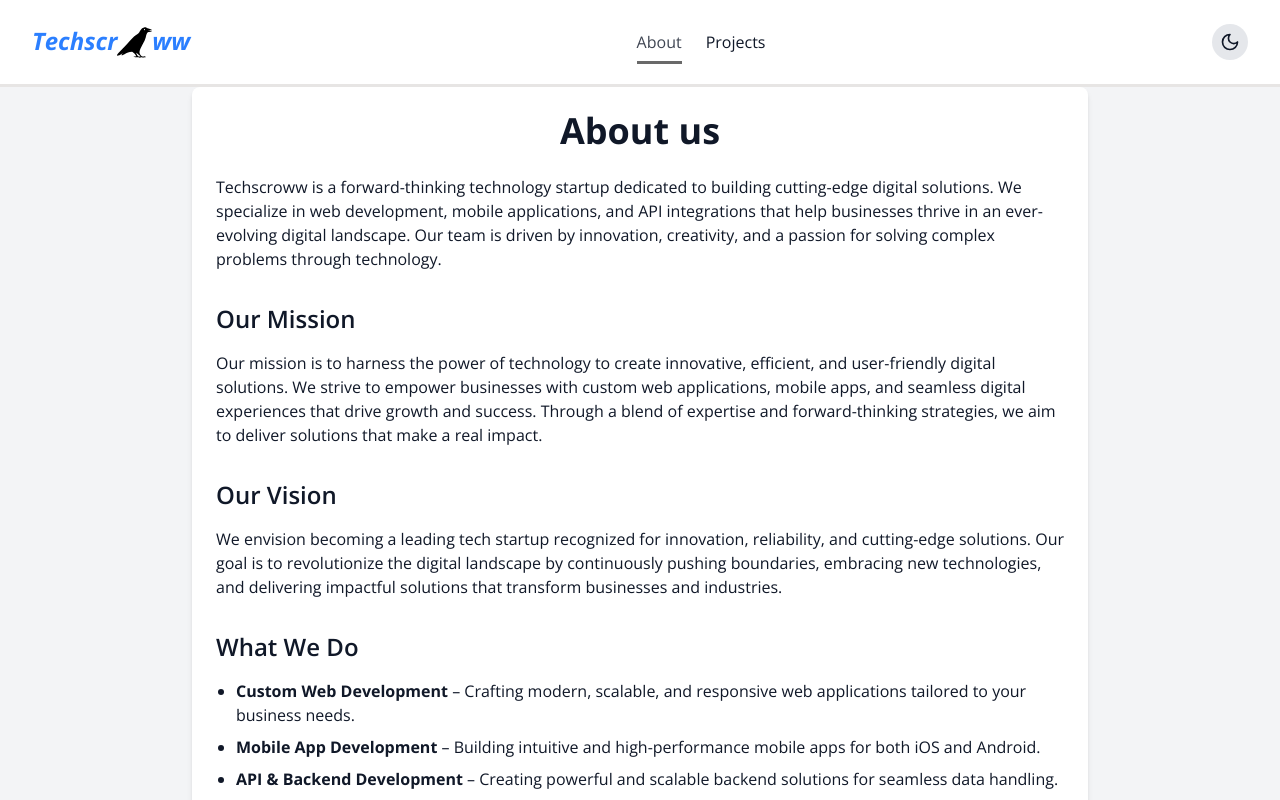
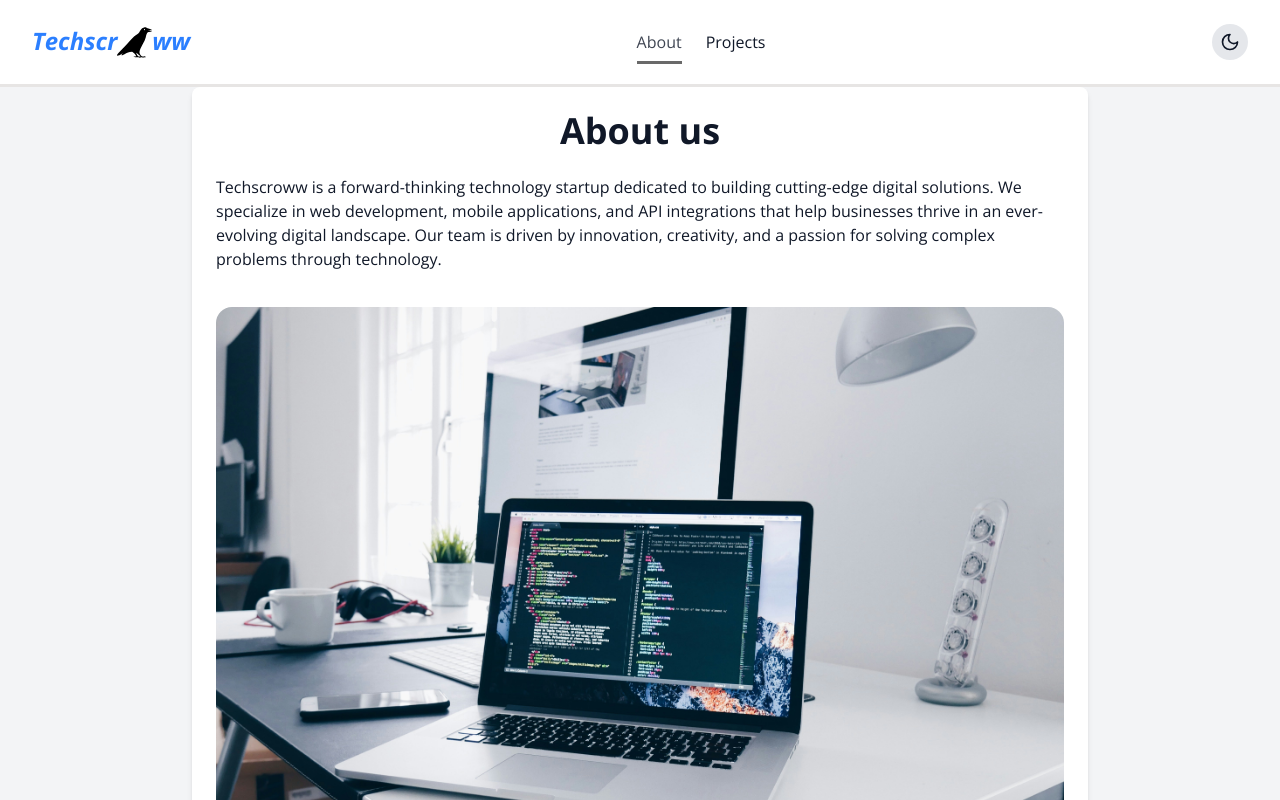
Before and after one commit to Akuafo-Patawah12/Joint_Portfolio, a React (Vite) app in the folder client/: page /about in a window 1280 px wide. Shown: the top 800 px of the page. Built offline with nearby package versions, Linux system fonts and the light colour scheme.

Commit message:
Update
Added a new image in the about page

```diff
--- a/client/src/Pages/About.jsx
+++ b/client/src/Pages/About.jsx
@@ -32,6 +32,8 @@ const About = () => {
       complex problems through technology.
     </p>
   </section>
+
+  <img src="/code2.jpg" alt="code_2" className="w-full rounded-2xl my-9"/>
 
   <section className="mb-8">
     <h2 className="text-2xl font-semibold mb-4">Our Mission</h2>
```
Also changed, not shown: client/public/code2.jpg (added).
